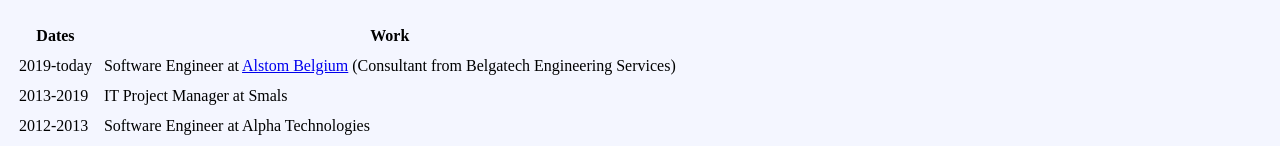
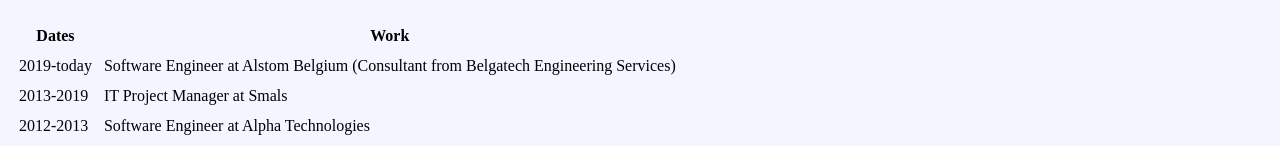
Before and after one commit to mathieudelehaye/MyResume, a plain HTML site: page index.html in a window 1280 px wide. Shown: the part 373-519 px from the top of the page. Drawn offline with Linux system fonts and the light colour scheme.

Commit message:
Link removed

```diff
--- a/index.html
+++ b/index.html
@@ -39,7 +39,7 @@
     <tbody>
       <tr>
         <td>2019-today</td>
-        <td>Software Engineer at <a href="https://www.alstom.com/alstom-belgium">Alstom Belgium</a> (Consultant from Belgatech Engineering Services)</td>
+        <td>Software Engineer at Alstom Belgium (Consultant from Belgatech Engineering Services)</td>
       </tr>
       <tr>
         <td>2013-2019</td>
```
